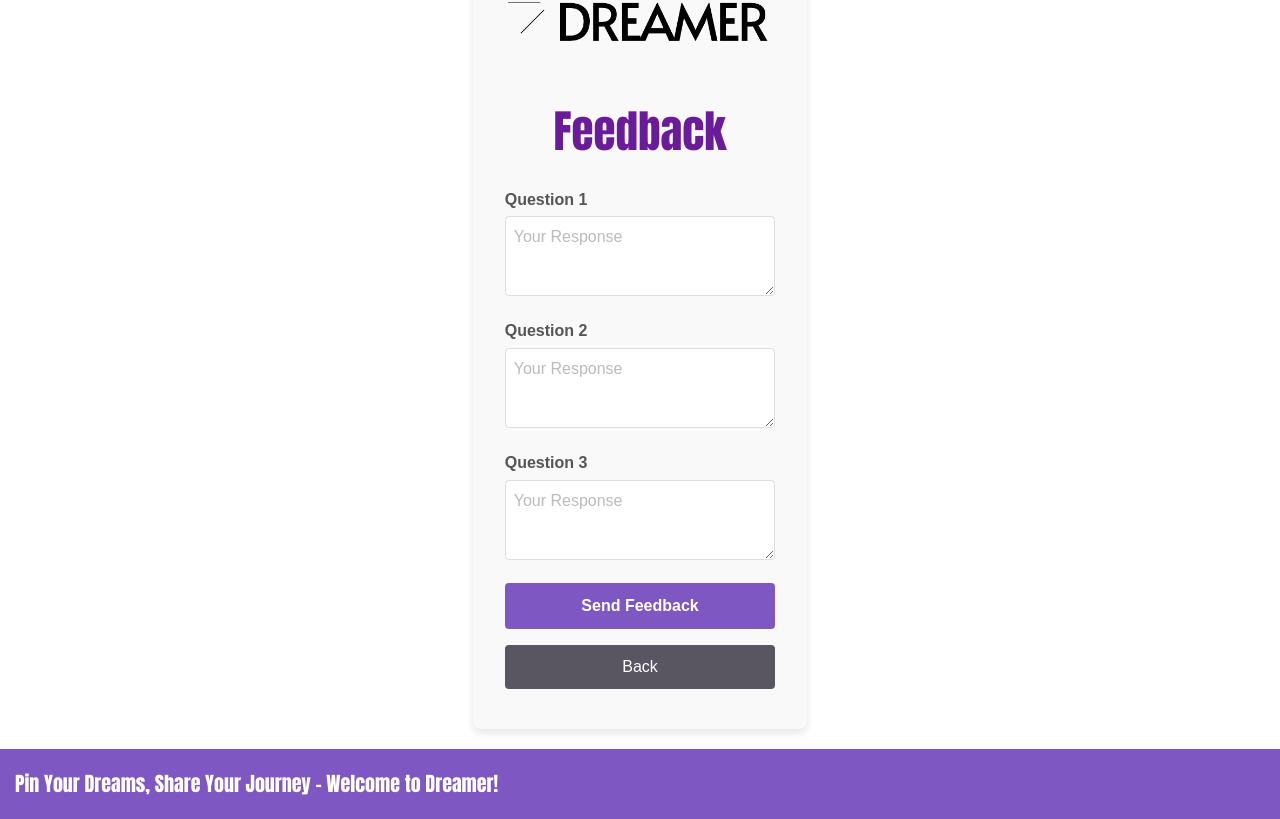
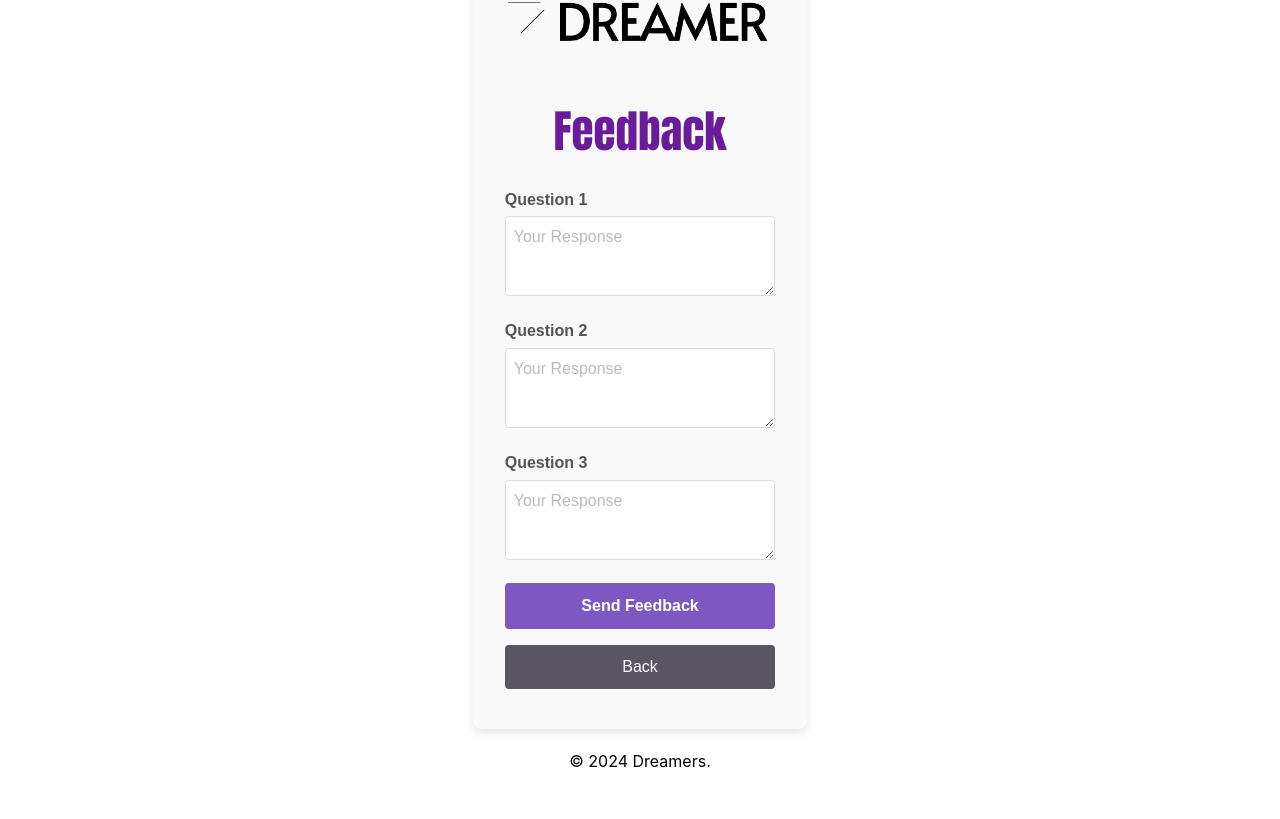
Before and after one commit to vishnukommuri326/Dreamers, a React (Create React App) app in the folder front-end/: page /feedback in a window 1280 px wide. Shown: the part 187-1006 px from the top of the page. After the commit the page ends 960 px from the top, so only its background shows below. Built offline with nearby package versions, Linux system fonts and the light colour scheme.

Commit message:
feat: change footer

```diff
--- a/front-end/src/pages/Footer.js
+++ b/front-end/src/pages/Footer.js
@@ -10,10 +10,12 @@ import '../assets/styles/App.css';
 const Footer = props => {
     return (
       <div>
-        <footer className="App-footer">
-          <h1>Pin Your Dreams, Share Your Journey – Welcome to Dreamer!</h1>
+        <footer>
+        <div className="container mx-auto text-center">
+        &copy; {new Date().getFullYear()} Dreamers.
+        </div>
         </footer>
-      </div>
+        </div>
     )
   }
 
```
